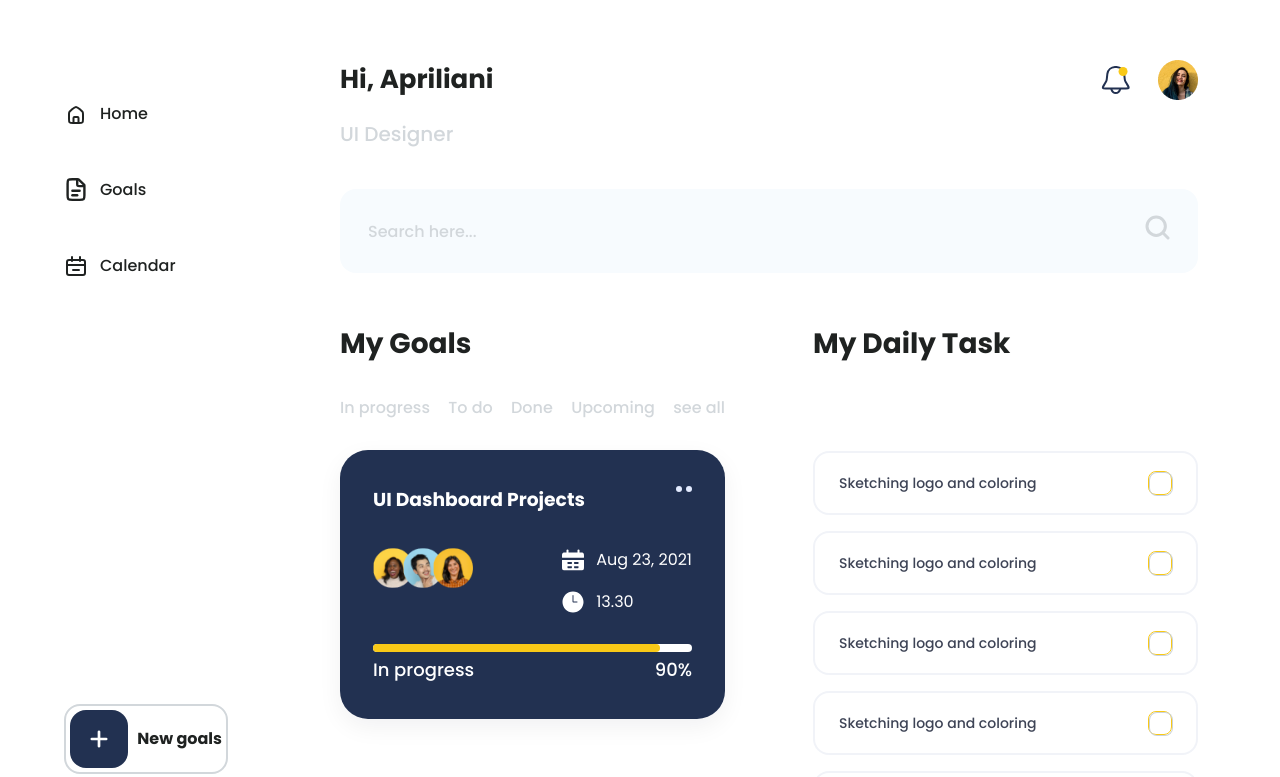
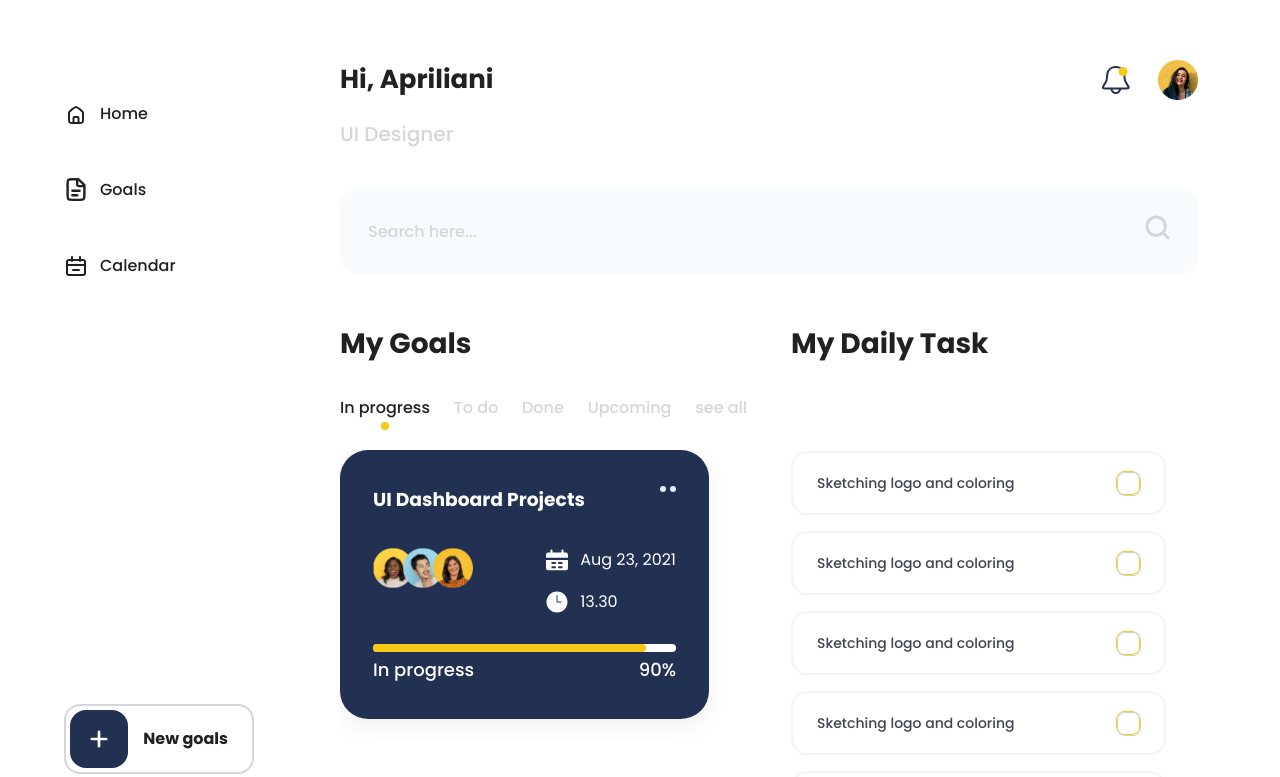
Before and after one commit to chuluq/todo-dashboard, a React (Create React App) app: page / in a window 1280 px wide. Shown: the top 777 px of the page. Built offline with nearby package versions, Linux system fonts and the light colour scheme.

Commit message:
add tab functionality

```diff
--- a/src/components/GoalItem/GoalItem.module.css
+++ b/src/components/GoalItem/GoalItem.module.css
@@ -1,5 +1,5 @@
 .container {
-  background-color: #223151;
+  background-color: var(--bg-primary);
   color: #fff;
   box-shadow: 0px 8px 24px rgba(15, 13, 35, 0.06);
   border-radius: 28px;
@@ -54,3 +54,17 @@
   align-items: center;
   column-gap: 12px;
 }
+
+.container:nth-child(even) {
+  background-color: #e3ebff;
+  color: var(--bg-primary);
+}
+.container:nth-child(even) .datetime p {
+  color: var(--bg-primary);
+}
+.container:nth-child(even) .datetime svg {
+  fill: var(--bg-primary);
+}
+.container:nth-child(even) .headerMenu > div {
+  background-color: var(--bg-primary);
+}
--- a/src/components/Sidebar/Sidebar.module.css
+++ b/src/components/Sidebar/Sidebar.module.css
@@ -47,9 +47,10 @@
   display: flex;
   align-items: center;
   justify-content: space-between;
-  padding: 4px;
+  padding: 4px 24px 4px 4px;
   cursor: pointer;
   margin-top: auto;
+  width: 190px;
 }
 .sidebarBtn {
   background-color: var(--bg-primary);
@@ -63,8 +64,6 @@
   padding: 20px;
 }
 .sidebarBtn svg {
-  background-color: var(--bg-primary);
-  border-radius: 1rem;
   width: 18px;
   height: 18px;
 }
--- a/src/components/Tabs/Tabs.module.css
+++ b/src/components/Tabs/Tabs.module.css
@@ -6,4 +6,22 @@
   font-family: var(--font-primary);
   font-weight: 500;
   font-size: 1rem;
+  position: relative;
+  display: inline-block;
+  vertical-align: top;
+  text-align: center;
 }
+.activeTab {
+  color: var(--text-primary);
+}
+.activeTab::before {
+  transform: translateX(-50%);
+  border-radius: 100%;
+  position: absolute;
+  background: var(--yellow);
+  bottom: -10px;
+  height: 8px;
+  content: "";
+  width: 8px;
+  left: 50%;
+}
--- a/src/components/Tabs/index.js
+++ b/src/components/Tabs/index.js
@@ -1,8 +1,18 @@
 // styles
 import styles from "./Tabs.module.css";
 
-const Tabs = ({ title }) => {
-  return <button className={styles.tab}>{title}</button>;
+const Tabs = ({ title, handleClick, name, activeTab }) => {
+  return (
+    <button
+      name={name}
+      className={
+        name === activeTab ? `${styles.tab} ${styles.activeTab}` : styles.tab
+      }
+      onClick={handleClick}
+    >
+      {title}
+    </button>
+  );
 };
 
 export default Tabs;
--- a/src/index.css
+++ b/src/index.css
@@ -96,11 +96,12 @@ ul {
 }
 .react-calendar__navigation {
   display: flex;
-  height: 44px;
-  margin-bottom: 1em;
+  align-items: center;
+  justify-content: space-between;
+  margin-bottom: 2rem;
+  width: 100%;
 }
 .react-calendar__navigation button {
-  min-width: 44px;
   background-color: transparent;
   color: #fff;
   font-weight: 700;
@@ -113,6 +114,7 @@ ul {
   color: var(--bg-primary);
   border-radius: 0.5rem;
   border: 2px solid var(--bg-primary);
+  padding: 14px 16px;
 }
 .react-calendar__navigation__prev2-button,
 .react-calendar__navigation__next2-button {
--- a/src/pages/calendar/Calendar.module.css
+++ b/src/pages/calendar/Calendar.module.css
@@ -17,7 +17,11 @@
 
 .pendingTask {
   margin-top: 1.25rem;
+  padding-right: 36px;
+  padding-bottom: 1.25rem;
   display: flex;
   flex-wrap: wrap;
   gap: 1.25rem;
+  overflow-y: auto;
+  max-height: 530px;
 }
--- a/src/pages/goals/Goals.module.css
+++ b/src/pages/goals/Goals.module.css
@@ -10,11 +10,14 @@
   font-size: 1.75rem;
   text-transform: capitalize;
 }
+.readMore {
+  cursor: pointer;
+}
 
 .projectDetails {
   display: grid;
   grid-template-columns: repeat(2, 1fr);
-  column-gap: 82px;
+  column-gap: 40px;
 }
 
 .projectsData {
@@ -86,6 +89,9 @@
   flex-wrap: wrap;
   gap: 12px 1.25rem;
   overflow-y: auto;
+  max-height: 530px;
+  padding-bottom: 1.25rem;
+  margin-top: 1rem;
 }
 
 .projectDescTitle {
@@ -113,4 +119,8 @@
   display: flex;
   flex-direction: column;
   row-gap: 1rem;
+  overflow-y: auto;
+  max-height: 530px;
+  padding-right: 2rem;
+  padding-bottom: 1rem;
 }
--- a/src/pages/goals/index.js
+++ b/src/pages/goals/index.js
@@ -10,8 +10,14 @@ import { ReactComponent as DeadlineTimeIcon } from "assets/DeadlineTime.svg";
 
 // styles
 import styles from "./Goals.module.css";
+import { useState } from "react";
 
 const GoalsPage = () => {
+  const someMoreText =
+    "Lorem ipsum dolor sit amet consectetur adipisicing elit. Cupiditate, repellendus!";
+
+  const [moreText, setMoreText] = useState(false);
+
   return (
     <div className={styles.projects}>
       <h1 className={styles.projectsTitle}>UI Dashboard Projects</h1>
@@ -53,6 +59,17 @@ const GoalsPage = () => {
               <Attachment />
               <Attachment />
               <Attachment />
+              <Attachment />
+              <Attachment />
+              <Attachment />
+              <Attachment />
+              <Attachment />
+              <Attachment />
+              <Attachment />
+              <Attachment />
+              <Attachment />
+              <Attachment />
+              <Attachment />
             </div>
           </div>
         </div>
@@ -63,11 +80,19 @@ const GoalsPage = () => {
             Make your own design UI Dashboard for meeting now. Send your files
             not more than 200 mb. I will check it soon. Make your own design UI
             Dashboard for meeting now. Send your files not more than 200 mb. I
-            will check it soon. <span>Read more</span>
+            will check it soon. {moreText && someMoreText}{" "}
+            <span
+              className={styles.readMore}
+              onClick={() => setMoreText(!moreText)}
+            >
+              {!moreText ? "Read more" : "Read less"}
+            </span>
           </p>
           <div className={styles.projectTask}>
             <h3 className={styles.projectTaskTitle}>Task</h3>
             <div className={styles.projectTaskList}>
+              <Task />
+              <Task />
               <Task />
               <Task />
               <Task />
--- a/src/pages/home/Home.module.css
+++ b/src/pages/home/Home.module.css
@@ -1,7 +1,7 @@
 .container {
   display: grid;
   grid-template-columns: repeat(2, 1fr);
-  column-gap: 88px;
+  column-gap: 44px;
 }
 
 .sectionTitle {
@@ -17,6 +17,18 @@
   justify-content: space-between;
   margin-bottom: 30px;
 }
+.goalList {
+  overflow-y: auto;
+  max-height: 530px;
+  display: none;
+  padding-right: 38px;
+  padding-bottom: 1.5rem;
+}
+.showGoal {
+  display: flex;
+  flex-direction: column;
+  row-gap: 1.5rem;
+}
 
 .taskList {
   margin-top: 86px;
@@ -25,4 +37,6 @@
   row-gap: 1rem;
   overflow-y: auto;
   max-height: 530px;
+  padding-right: 32px;
+  padding-bottom: 1rem;
 }
--- a/src/pages/home/index.js
+++ b/src/pages/home/index.js
@@ -2,24 +2,116 @@
 import GoalItem from "components/GoalItem";
 import Tabs from "components/Tabs";
 import Task from "components/Task";
+import { useState } from "react";
 
 // styles
 import styles from "./Home.module.css";
 
 const HomePage = () => {
+  const [activeTab, setActiveTab] = useState("inProgress");
+
   return (
     <div className={styles.container}>
       {/* my goals */}
       <div className={styles.goals}>
         <h1 className={styles.sectionTitle}>My goals</h1>
         <div className={styles.goalTabs}>
-          <Tabs title="In progress" />
-          <Tabs title="To do" />
-          <Tabs title="Done" />
-          <Tabs title="Upcoming" />
-          <Tabs title="see all" />
+          <Tabs
+            title="In progress"
+            handleClick={() => setActiveTab("inProgress")}
+            name="inProgress"
+            activeTab={activeTab}
+          />
+          <Tabs
+            title="To do"
+            handleClick={() => setActiveTab("todo")}
+            name="todo"
+            activeTab={activeTab}
+          />
+          <Tabs
+            title="Done"
+            handleClick={() => setActiveTab("done")}
+            name="done"
+            activeTab={activeTab}
+          />
+          <Tabs
+            title="Upcoming"
+            handleClick={() => setActiveTab("pending")}
+            name="pending"
+            activeTab={activeTab}
+          />
+          <Tabs
+            title="see all"
+            handleClick={() => setActiveTab("seeAll")}
+            name="seeAll"
+            activeTab={activeTab}
+          />
         </div>
-        <div className={styles.goalList}>
+        {/* In progress */}
+        <div
+          className={
+            activeTab === "inProgress"
+              ? `${styles.goalList} ${styles.showGoal}`
+              : styles.goalList
+          }
+        >
+          <GoalItem />
+        </div>
+        {/* Todo */}
+        <div
+          className={
+            activeTab === "todo"
+              ? `${styles.goalList} ${styles.showGoal}`
+              : styles.goalList
+          }
+        >
+          <GoalItem />
+          <GoalItem />
+        </div>
+        {/* Done */}
+        <div
+          className={
+            activeTab === "done"
+              ? `${styles.goalList} ${styles.showGoal}`
+              : styles.goalList
+          }
+        >
+          <GoalItem />
+          <GoalItem />
+          <GoalItem />
+        </div>
+        {/* Pending */}
+        <div
+          className={
+            activeTab === "pending"
+              ? `${styles.goalList} ${styles.showGoal}`
+              : styles.goalList
+          }
+        >
+          <GoalItem />
+          <GoalItem />
+          <GoalItem />
+          <GoalItem />
+        </div>
+        {/* See all */}
+        <div
+          className={
+            activeTab === "seeAll"
+              ? `${styles.goalList} ${styles.showGoal}`
+              : styles.goalList
+          }
+        >
+          <GoalItem />
+          <GoalItem />
+          <GoalItem />
+          <GoalItem />
+          <GoalItem />
+          <GoalItem />
+          <GoalItem />
+          <GoalItem />
+          <GoalItem />
+          <GoalItem />
+          <GoalItem />
           <GoalItem />
         </div>
       </div>
```
